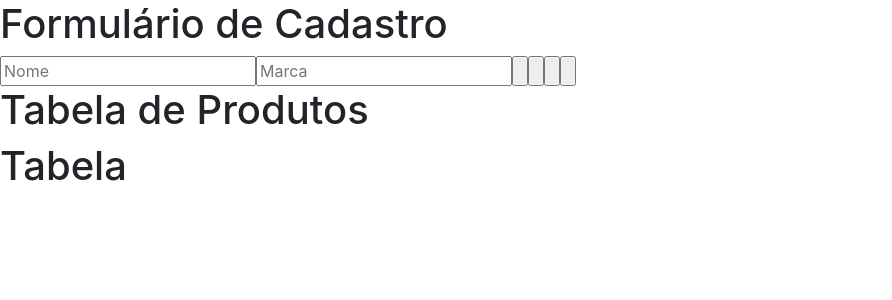
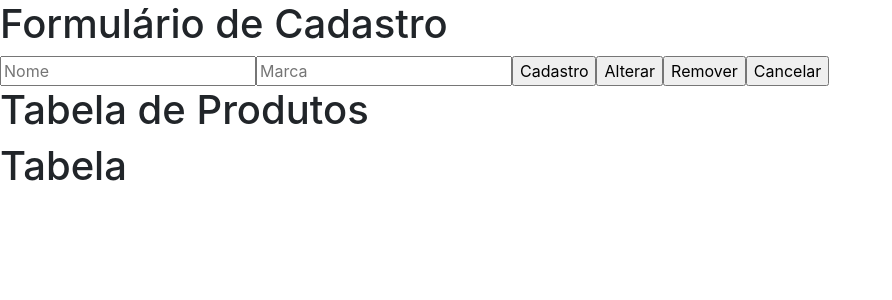
Before and after one commit to sergiocainzo/front-end, a React (Create React App) app: page / in a window 1280 px wide. Shown: the top 300 px of the page, without its empty margins (0-892 px from the left). Built offline with nearby package versions, Linux system fonts and the light colour scheme.

Commit message:
Estrutura do formulário

```diff
--- a/src/Formulario.js
+++ b/src/Formulario.js
@@ -5,10 +5,10 @@ function Formulario (){
             <input type="text" placeholder="Marca" />
 
 
-            <input type="button" placeholder="Cadastro" />
-            <input type="button" placeholder="Alterar" />
-            <input type="button" placeholder="Remover" />
-            <input type="button" placeholder="Cancelar" />
+            <input type="button" value="Cadastro" />
+            <input type="button" value="Alterar" />
+            <input type="button" value="Remover" />
+            <input type="button" value="Cancelar" />
         </form>
     )
 }
```
